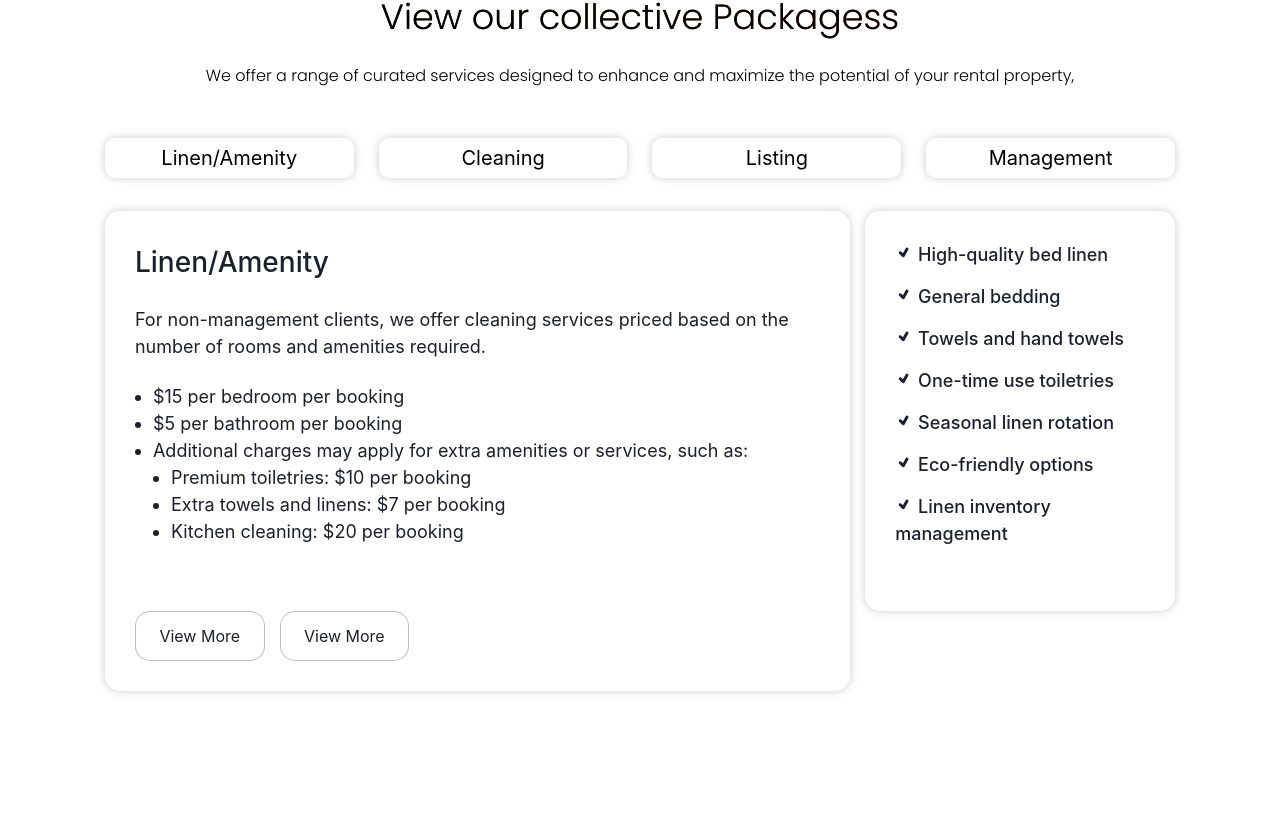
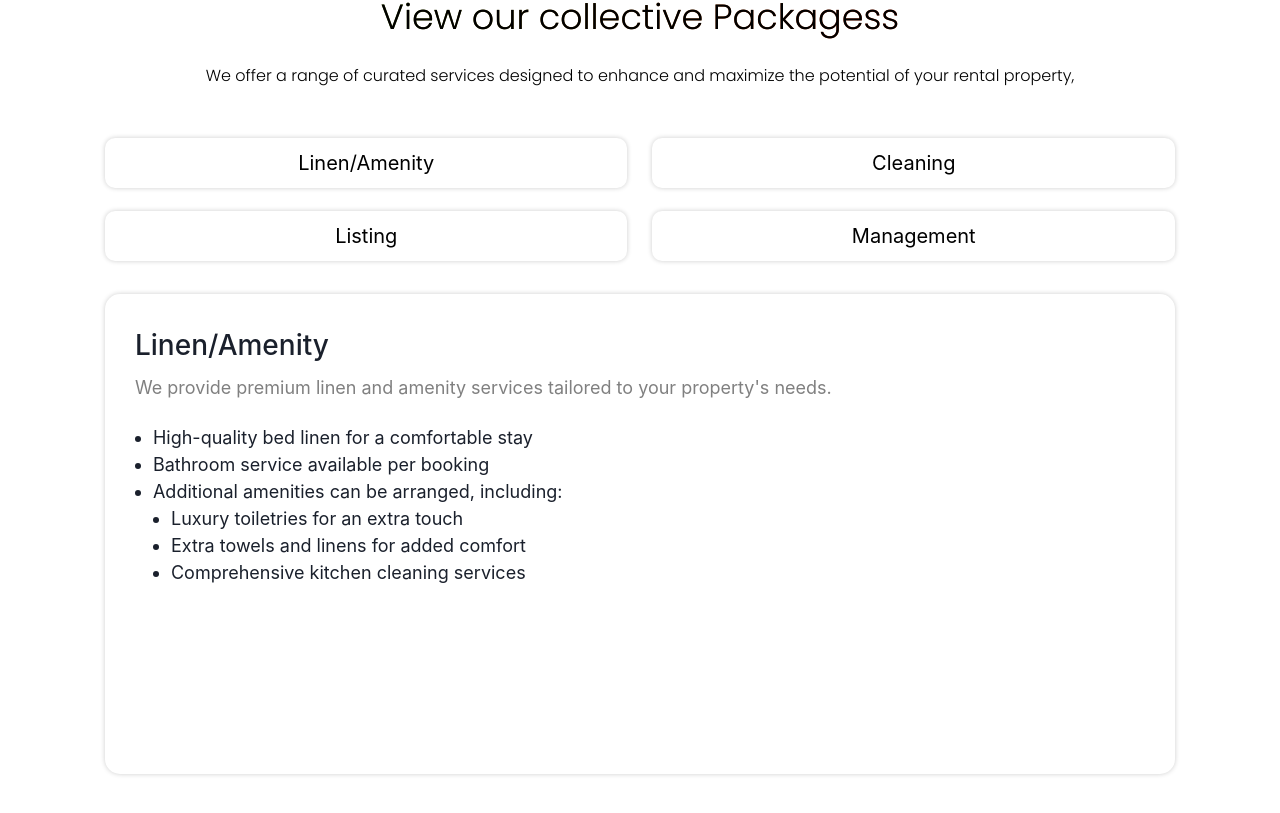
Before and after one commit to AdminForIinRange/luxe-managements, a Next.js app: page / in a window 1280 px wide. Shown: the part 4767-5580 px from the top of the page. Built offline with nearby package versions, Linux system fonts and the light colour scheme.

Commit message:
fixing the packages section

```diff
--- a/src/components/landingPage/packages/Packages.jsx
+++ b/src/components/landingPage/packages/Packages.jsx
@@ -36,19 +36,18 @@ const Packages = () => {
   const tabs = [
     {
       title: "Linen/Amenity",
-      desc: "For non-management clients, we offer cleaning services priced based on the number of rooms and amenities required.",
+      desc: "We provide premium linen and amenity services tailored to your property's needs.",
       html: (
         <>
           <UnorderedList>
-            <ListItem>$15 per bedroom per booking</ListItem>
-            <ListItem>$5 per bathroom per booking</ListItem>
+            <ListItem>High-quality bed linen for a comfortable stay</ListItem>
+            <ListItem>Bathroom service available per booking</ListItem>
             <ListItem>
-              Additional charges may apply for extra amenities or services, such
-              as:
+              Additional amenities can be arranged, including:
               <UnorderedList>
-                <ListItem>Premium toiletries: $10 per booking</ListItem>
-                <ListItem>Extra towels and linens: $7 per booking</ListItem>
-                <ListItem>Kitchen cleaning: $20 per booking</ListItem>
+                <ListItem>Luxury toiletries for an extra touch</ListItem>
+                <ListItem>Extra towels and linens for added comfort</ListItem>
+                <ListItem>Comprehensive kitchen cleaning services</ListItem>
               </UnorderedList>
             </ListItem>
           </UnorderedList>
@@ -57,61 +56,64 @@ const Packages = () => {
     },
     {
       title: "Cleaning",
-      desc: "Our cleaning services ensure your property is spotless and welcoming for every guest.",
+      desc: "Keep your property spotless with our flexible cleaning options, ensuring a welcoming environment for every guest.",
       html: (
         <>
           <UnorderedList>
-            <ListItem>Standard cleaning: $50 per booking</ListItem>
-            <ListItem>Deep cleaning: $100 per booking</ListItem>
             <ListItem>
-              Post-stay inspection and cleaning: $75 per booking
+              Standard cleaning to maintain a clean and inviting space
             </ListItem>
+            <ListItem>Deep cleaning for a more thorough service</ListItem>
+            <ListItem>Post-stay inspection and final cleaning</ListItem>
             <ListItem>
-              Additional services:
+              Additional services available upon request:
               <UnorderedList>
-                <ListItem>Carpet cleaning: $25 per room</ListItem>
-                <ListItem>Window cleaning: $15 per window</ListItem>
+                <ListItem>Carpet cleaning to refresh every room</ListItem>
+                <ListItem>Window cleaning for spotless views</ListItem>
               </UnorderedList>
             </ListItem>
           </UnorderedList>
         </>
       ),
     },
+  ];
+
+  const tabsTwo = [
     {
       title: "Listing",
-      desc: "We help create and manage your AirBnB listings to attract more guests and optimize bookings.",
+      desc: "Boost your property’s visibility with our expert AirBnB listing services.",
       html: (
         <>
           <UnorderedList>
-            <ListItem>
-              Listing creation and optimization: $150 one-time fee
-            </ListItem>
-            <ListItem>Professional photography: $200 per session</ListItem>
-            <ListItem>Monthly listing management: $50 per month</ListItem>
-            <ListItem>Dynamic pricing setup: $30 per month</ListItem>
+            <ListItem>Professional listing creation and optimization</ListItem>
+            <ListItem>High-quality photography for your property</ListItem>
+            <ListItem>Ongoing listing management to enhance bookings</ListItem>
+            <ListItem>Dynamic pricing setup to maximize revenue</ListItem>
           </UnorderedList>
         </>
       ),
     },
     {
       title: "Management",
-      desc: "Comprehensive AirBnB property management services to maximize your rental income.",
+      desc: "Enjoy hassle-free property management with our all-inclusive services.",
       html: (
         <>
           <UnorderedList>
             <ListItem>
-              Full-service property management: 20% of booking revenue
+              Complete property management to handle all aspects
             </ListItem>
-            <ListItem>Guest communication and support: Included</ListItem>
-            <ListItem>Maintenance coordination: Included</ListItem>
-            <ListItem>Monthly performance reporting: Included</ListItem>
             <ListItem>
-              Optional add-ons:
+              Guest communication and support throughout the stay
+            </ListItem>
+            <ListItem>Maintenance coordination for any issues</ListItem>
+            <ListItem>Monthly performance reporting to track success</ListItem>
+            <ListItem>
+              Optional services include:
               <UnorderedList>
                 <ListItem>
-                  Interior design consultation: $300 per session
+                  Interior design consultation for a fresh look
                 </ListItem>
-                <ListItem>24/7 emergency support: $50 per month</ListItem>
+                <ListItem>24/7 emergency support for urgent needs</ListItem>
               </UnorderedList>
             </ListItem>
           </UnorderedList>
@@ -216,7 +218,50 @@ const Packages = () => {
                       }}
                       borderRadius={"10px"}
                       py={"5px"}
-                      boxShadow={"rgba(0, 0, 0, 0.2) 0px 0px 10px"}
+                      p={"10px"}
+                      boxShadow={"rgba(0, 0, 0, 0.2) 0px 0px 5px"}
+                      bgColor={"white"}
+                    >
+                      <Text
+                        textAlign={"center"}
+                        fontSize={[
+                          "14px",
+                          "14px",
+                          "18px",
+                          "18px",
+                          "20px",
+                          "20px",
+                        ]}
+                        color={"black"}
+                      >
+                        {title}
+                      </Text>{" "}
+                    </Box>
+                  </>
+                ))}
+              </HStack>
+              <HStack
+                w={"100%"}
+                justify={"center"}
+                align={"center"}
+                gap={"25px"}
+              >
+                {tabsTwo.map(({ title, desc, html }, index) => (
+                  <>
+                    <Box
+                      onClick={() => setCurrentTab(title)}
+                      key={index}
+                      cursor={"pointer"}
+                      mt={["15px", "15px", "15px", "15px", "15px", "15px"]}
+                      w={"100%"}
+                      transition={"transform 0.3s ease"}
+                      _hover={{
+                        transform: "scale(1.05)",
+                      }}
+                      borderRadius={"10px"}
+                      py={"5px"}
+                      p={"10px"}
+                      boxShadow={"rgba(0, 0, 0, 0.2) 0px 0px 5px"}
                       bgColor={"white"}
                     >
                       <Text
@@ -251,7 +296,7 @@ const Packages = () => {
                   borderRadius={"15px"}
                   w={"100%"}
                   h={["400px", "400px", "480px", "480px", "480px", "480px"]}
-                  boxShadow={"rgba(0, 0, 0, 0.2) 0px 0px 10px"}
+                  boxShadow={"rgba(0, 0, 0, 0.2) 0px 0px 5px"}
                   p={"30px"}
                 >
                   <VStack
@@ -276,9 +321,9 @@ const Packages = () => {
                         : currentTab === "Cleaning"
                           ? tabs[1].title
                           : currentTab === "Listing"
-                            ? tabs[2].title
+                            ? tabsTwo[0].title
                             : currentTab === "Management"
-                              ? tabs[3].title
+                              ? tabsTwo[1].title
                               : null}
                     </Text>
 
@@ -292,16 +337,16 @@ const Packages = () => {
                         "18px",
                       ]}
                       fontWeight={"400"}
-                      mt={"15px"}
+                      color={"gray"}
                     >
                       {currentTab === "Linen/Amenity"
                         ? tabs[0].desc
                         : currentTab === "Cleaning"
                           ? tabs[1].desc
                           : currentTab === "Listing"
-                            ? tabs[2].desc
+                            ? tabsTwo[0].desc
                             : currentTab === "Management"
-                              ? tabs[3].desc
+                              ? tabsTwo[1].desc
                               : null}
                     </Text>
 
@@ -321,13 +366,13 @@ const Packages = () => {
                         : currentTab === "Cleaning"
                           ? tabs[1].html
                           : currentTab === "Listing"
-                            ? tabs[2].html
+                            ? tabsTwo[0].html
                             : currentTab === "Management"
-                              ? tabs[3].html
+                              ? tabsTwo[1].html
                               : null}
                     </Box>
 
-                    <HStack
+                    {/* <HStack
                       mt={"25px"}
                       w={["100%", "100%", "60%", "50%", "40%", "30%"]}
                       h={"100%"}
@@ -371,10 +416,10 @@ const Packages = () => {
                           <Text textAlign={"center"}>View More</Text>
                         </HStack>
                       </Box>
-                    </HStack>
+                    </HStack> */}
                   </VStack>
                 </Box>
-                <Box
+                {/* <Box
                   h={["100%", "100%", "100%", "400px", "400px", "400px"]}
                   p={"30px"}
                   borderRadius={"15px"}
@@ -418,7 +463,7 @@ const Packages = () => {
                       <Icon as={TiTick} /> Linen inventory management
                     </Text>
                   </Stack>
-                </Box>
+                </Box> */}
               </HStack>
             </VStack>
           </Box>
```
